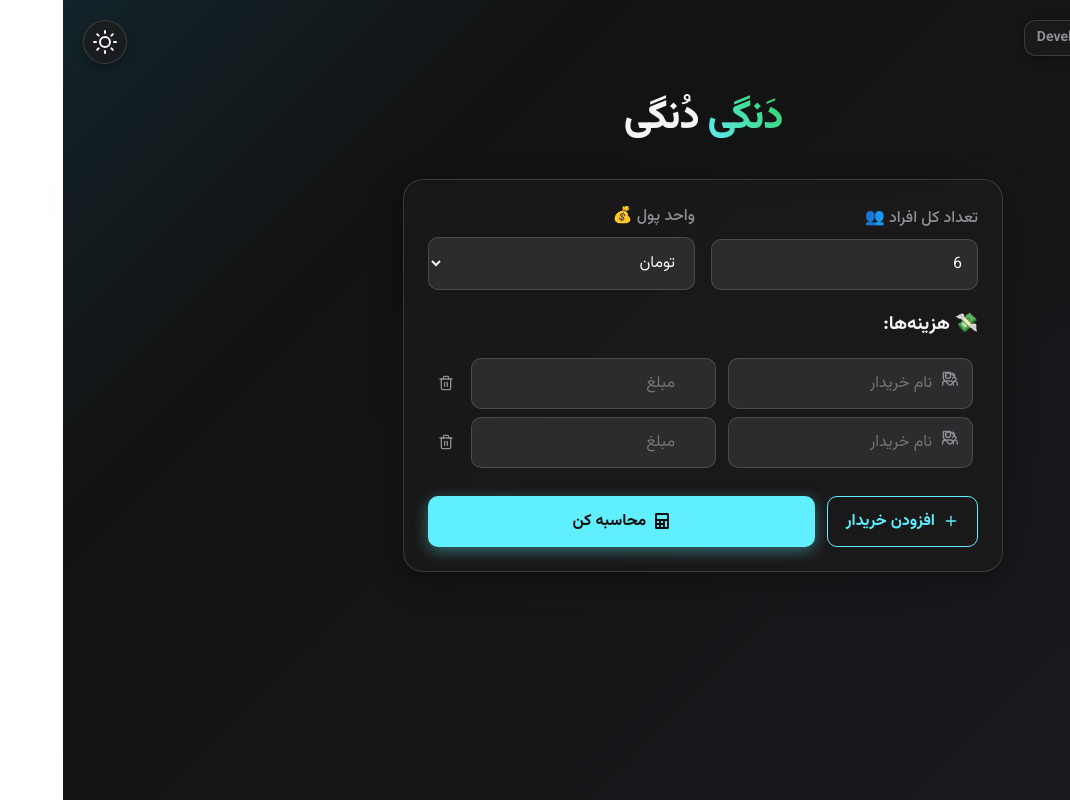
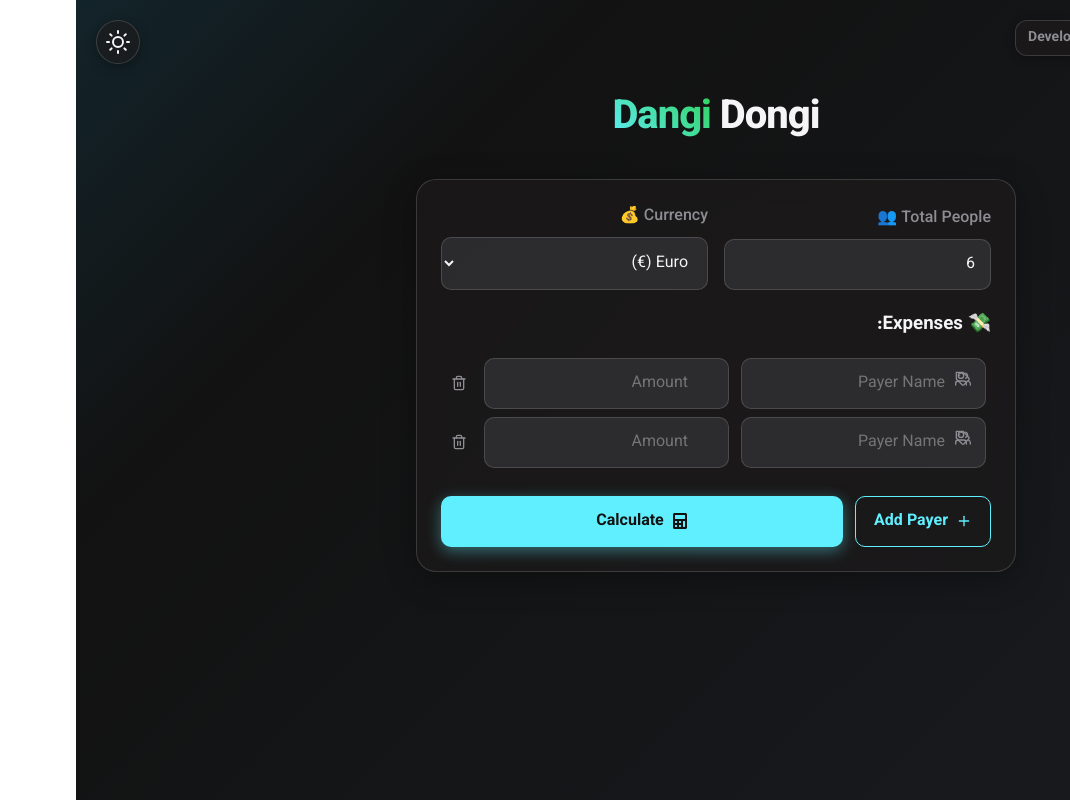
Before and after one commit to amirsohly/DangiDongi, a React (Create React App) app in the folder DangiDongiByAmirreza/: page / in a window 1280 px wide. Shown: the whole page, without its empty margins (210-1280 px from the left). Built offline with nearby package versions, Linux system fonts and the light colour scheme.

Commit message:
Update App.js

```diff
--- a/DangiDongiByAmirreza/src/App.js
+++ b/DangiDongiByAmirreza/src/App.js
@@ -1,11 +1,12 @@
 import React, { useState, useEffect } from 'react';
 import { motion, AnimatePresence } from 'framer-motion';
-import { FiPlus, FiTrash2, FiUsers, FiTag, FiSun, FiMoon, FiLoader, FiArrowUpRight, FiArrowLeft } from 'react-icons/fi';
+import { FiPlus, FiTrash2, FiUsers, FiTag, FiSun, FiMoon, FiLoader, FiArrowUpRight, FiArrowRight } from 'react-icons/fi';
 import { FaCalculator } from 'react-icons/fa';
 import './App.css';
 
 // ===================================================================================
 // Author: Amirreza - https://github.com/amirsohly/
+// Note: Translated to English and LTR by AI. Default currency changed to Euro.
 // ===================================================================================
 const calculateDebts = (totalPeople, expenses) => {
   const totalCost = expenses.reduce((sum, exp) => sum + Number(exp.amount || 0), 0);
@@ -29,7 +30,8 @@ const calculateDebts = (totalPeople, expenses) => {
   const paidPeopleCount = Object.keys(balances).length;
   const unpaidPeopleCount = totalPeople - paidPeopleCount;
   if (unpaidPeopleCount > 0) {
-    const unpaidName = `${unpaidPeopleCount} نفر دیگر`;
+    // Original: `${unpaidPeopleCount} نفر دیگر` -> Translation: `${unpaidPeopleCount} Other people`
+    const unpaidName = `${unpaidPeopleCount} Other people`;
     balances[unpaidName] = -sharePerPerson;
   }
 
@@ -47,7 +49,8 @@ const calculateDebts = (totalPeople, expenses) => {
 
   debtors.forEach(([debtorName, debtorAmount]) => {
     transactions.push({
-      from: debtorName.includes("نفر دیگر") ? `${debtorName} (هر کدام)` : debtorName,
+      // Original check for "نفر دیگر" -> Translated check for "Other people"
+      from: debtorName.includes("Other people") ? `${debtorName} (Each)` : debtorName,
       to: mainCreditorName,
       amount: -debtorAmount,
     });
@@ -67,7 +70,8 @@ const calculateDebts = (totalPeople, expenses) => {
 
 function App() {
   const [totalPeople, setTotalPeople] = useState(6);
-  const [currency, setCurrency] = useState('تومان');
+  // Default currency changed from 'تومان' to 'Euro'
+  const [currency, setCurrency] = useState('Euro');
   const [expenses, setExpenses] = useState([
     { name: '', amount: '' },
     { name: '', amount: '' },
@@ -103,12 +107,14 @@ function App() {
     setError('');
     setResults(null);
     if (expenses.length === 0) {
-      setError('لطفاً حداقل یک هزینه را اضافه کنید.');
+      // Original: 'لطفاً حداقل یک هزینه را اضافه کنید.' -> Translated
+      setError('Please add at least one expense.');
       return;
     }
     const isAnyFieldEmpty = expenses.some(exp => exp.name.trim() === '' || exp.amount.toString().trim() === '');
     if (isAnyFieldEmpty) {
-      setError('لطفاً نام و مبلغ تمام ردیف‌ها را پر کنید.');
+      // Original: 'لطفاً نام و مبلغ تمام ردیف‌ها را پر کنید.' -> Translated
+      setError('Please fill in the name and amount for all expense rows.');
       return;
     }
 
@@ -124,13 +130,8 @@ function App() {
   const formatNumber = (num, currency) => {
     const number = Number(num);
     if (isNaN(number)) return '';
-    const options = { minimumFractionDigits: 0, maximumFractionDigits: 2 };
-    if (currency === 'تومان') {
-      options.maximumFractionDigits = 0;
-    } else {
-      options.minimumFractionDigits = 2;
-      options.maximumFractionDigits = 2;
-    }
+    const options = { minimumFractionDigits: 2, maximumFractionDigits: 2 };
+    // Removed Toman-specific formatting logic, assuming all English currencies use decimals
     return new Intl.NumberFormat('en-US', options).format(number);
   };
 
@@ -167,37 +168,54 @@ function App() {
           className="author-btn"
         >
           <FiArrowUpRight />
-          درباره من و نمونه‌کار -
-          Developer: Amirreza
+          Developer: Amirreza - About Me & Portfolio
         </a>
       </motion.div>
 
       <header className="App-header">
-        <h1><span>دَنگی</span> دُنگی</h1>
+        {/* Title Translation */}
+        <h1><span>Dangi</span> Dongi</h1>
 
         <motion.div className="card" variants={cardVariants} initial="hidden" animate="visible">
           <div className="form-row">
-            <div className="form-group"><label>تعداد کل افراد 👥</label><input type="number" value={totalPeople} onChange={(e) => setTotalPeople(e.target.value)} min="1"/></div>
-            <div className="form-group"><label>واحد پول 💰</label><select value={currency} onChange={(e) => setCurrency(e.target.value)}><option value="تومان">تومان</option><option value="یورو">یورو (€)</option><option value="دلار">دلار ($)</option><option value="لیر">لیر (₺)</option></select></div>
+            {/* Keeping the order: Total People then Currency */}
+            <div className="form-group">
+                <label>Total People 👥</label>
+                <input type="number" value={totalPeople} onChange={(e) => setTotalPeople(e.target.value)} min="1"/>
+            </div>
+            <div className="form-group">
+                <label>Currency 💰</label>
+                <select value={currency} onChange={(e) => setCurrency(e.target.value)}>
+                    {/* Currency translations */}
+                    <option value="Toman">Toman</option>
+                    <option value="Euro">Euro (€)</option>
+                    <option value="Dollar">Dollar ($)</option>
+                    <option value="Lira">Lira (₺)</option>
+                </select>
+            </div>
           </div>
-          <h3>💸 هزینه‌ها:</h3>
+          {/* Section Heading Translation */}
+          <h3>💸 Expenses:</h3>
           <div style={{ maxHeight: '250px', overflowY: 'auto', padding: '0 5px' }}>
             <AnimatePresence>
               {expenses.map((expense, index) => (
                 <motion.div key={index} layout initial={{ opacity: 0 }} animate={{ opacity: 1 }} exit={{ opacity: 0, x: -50 }} transition={{ type: 'spring', stiffness: 300, damping: 30 }} className="input-with-icon expense-item">
                   <span className="icon"><FiUsers /></span>
-                  <input type="text" placeholder="نام خریدار" value={expense.name} onChange={(e) => handleExpenseChange(index, 'name', e.target.value)}/>
+                  {/* Placeholder Translation */}
+                  <input type="text" placeholder="Payer Name" value={expense.name} onChange={(e) => handleExpenseChange(index, 'name', e.target.value)}/>
                   <span className="icon"><FiTag /></span>
-                  <input type="text" inputMode="decimal" placeholder="مبلغ" value={expense.amount ? new Intl.NumberFormat('en-US').format(expense.amount) : ''} onChange={(e) => handleExpenseChange(index, 'amount', e.target.value)}/>
+                  {/* Placeholder Translation */}
+                  <input type="text" inputMode="decimal" placeholder="Amount" value={expense.amount ? new Intl.NumberFormat('en-US').format(expense.amount) : ''} onChange={(e) => handleExpenseChange(index, 'amount', e.target.value)}/>
                   <motion.button whileTap={{ scale: 0.8 }} className="remove-btn" onClick={() => handleRemoveExpense(index)}><FiTrash2 /></motion.button>
                 </motion.div>
               ))}
             </AnimatePresence>
           </div>
           <div className="button-group">
-            <button className="add-btn" onClick={handleAddExpense}><FiPlus /> افزودن خریدار</button>
+            {/* Button Translations */}
+            <button className="add-btn" onClick={handleAddExpense}><FiPlus /> Add Payer</button>
             <button onClick={handleCalculate} className="calculate-btn" disabled={isLoading}>
-              {isLoading ? <FiLoader className="spinner" /> : <><FaCalculator /> محاسبه کن</>}
+              {isLoading ? <FiLoader className="spinner" /> : <><FaCalculator /> Calculate</>}
             </button>
           </div>
         </motion.div>
@@ -206,18 +224,20 @@ function App() {
         <AnimatePresence>
           {results && (
             <motion.div className="card results" variants={cardVariants} initial="hidden" animate="visible" exit="hidden">
-              <h2>📊 خلاصه نتایج</h2>
-              <p><strong>هزینه کل:</strong> {formatNumber(results.totalCost, currency)} {currency}</p>
-              <p><strong>سهم هر نفر:</strong> {formatNumber(results.sharePerPerson, currency)} {currency}</p>
-              <h3 className="transactions-title">لیست پرداخت‌ها:</h3>
+              {/* Results Translations */}
+              <h2>📊 Results Summary</h2>
+              <p><strong>Total Cost:</strong> {formatNumber(results.totalCost, currency)} {currency}</p>
+              <p><strong>Share Per Person:</strong> {formatNumber(results.sharePerPerson, currency)} {currency}</p>
+              <h3 className="transactions-title">Payment Transactions:</h3>
               <ul>
                 {results.results.map((transaction, index) => (
                   <motion.li key={index} custom={index} variants={listItemVariants} initial="hidden" animate="visible" className="transaction-item">
-                    <span className={`pays-money ${transaction.from.includes('(هر کدام)') ? 'unpaid-group-text' : ''}`}>
+                    {/* Logic update for LTR and text translation */}
+                    <span className="gets-money">{transaction.to}</span>
+                    <span className="arrow"><FiArrowRight /><span className="amount">{formatNumber(transaction.amount, currency)} {currency}</span></span>
+                    <span className={`pays-money ${transaction.from.includes('(Each)') ? 'unpaid-group-text' : ''}`}>
                       {transaction.from}
                     </span>
-                    <span className="arrow"><FiArrowLeft /><span className="amount">{formatNumber(transaction.amount, currency)} {currency}</span></span>
-                    <span className="gets-money">{transaction.to}</span>
                   </motion.li>
                 ))}
               </ul>
```
